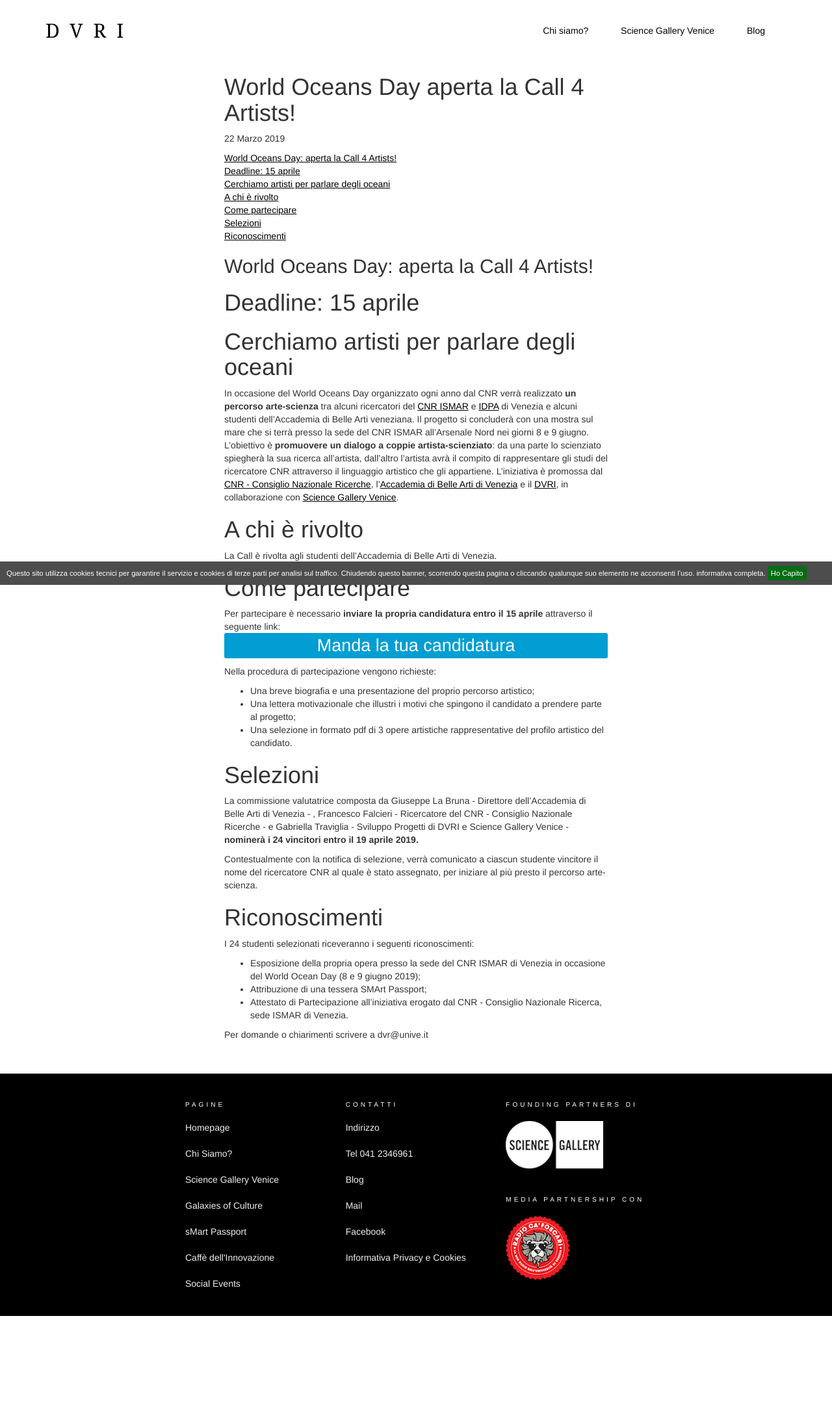
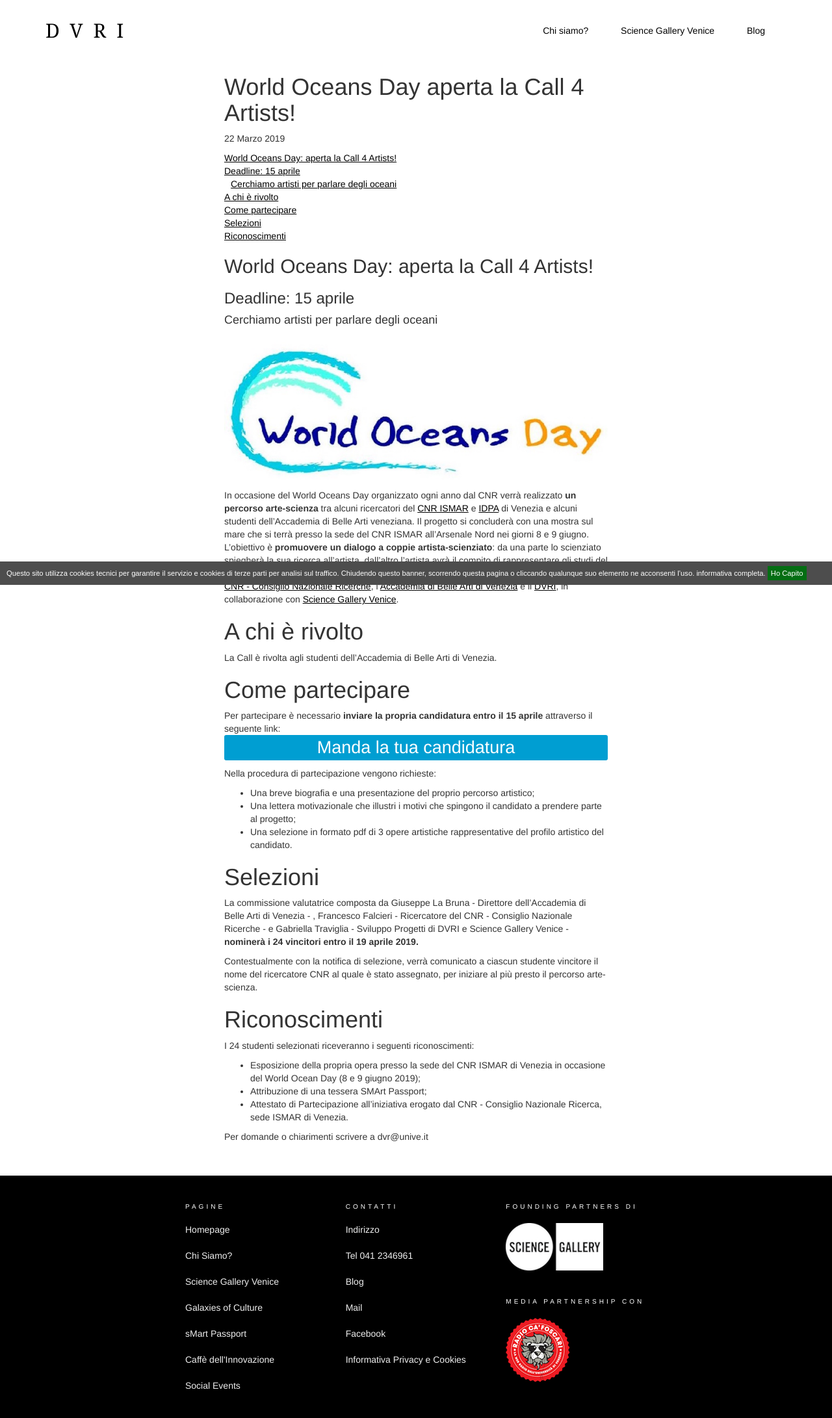
Before and after one commit to simonini/dvri-j-theme, a Jekyll site: the page built from _posts/2019-03-22-WorldOceanDay_call4artists.md, in a window 1280 px wide. Shown: the whole page at 65% size. Built offline with Jekyll 4.4.1, drawn with Linux system fonts in a browser that asks for light colours; comment, search, counter and statistics services are not loaded; the table of contents is made by our own code; before the commit the page ends 2025 px from its top, so only the background shows below that.

Commit message:
Update 2019-03-22-WorldOceanDay_call4artists.md

```diff
--- a/_posts/2019-03-22-WorldOceanDay_call4artists.md
+++ b/_posts/2019-03-22-WorldOceanDay_call4artists.md
@@ -5,9 +5,11 @@
 toc: true
 ---
 ## World Oceans Day: aperta la Call 4 Artists!
-# Deadline: 15 aprile
-
-# Cerchiamo artisti per parlare degli oceani
+### Deadline: 15 aprile
+#### Cerchiamo artisti per parlare degli oceani
+<div style="text-align:center">
+  <img src="{{ site.baseurl }}/assets/progetti/caffe/wod.jpg" alt="world ocean day - 2019" />
+</div>
 In occasione del World Oceans Day organizzato ogni anno dal CNR verrà realizzato **un percorso arte-scienza** tra alcuni ricercatori del [CNR ISMAR](http://www.ismar.cnr.it/) e [IDPA](http://www.idpa.cnr.it/) di Venezia e alcuni studenti dell'Accademia di Belle Arti veneziana.
 Il progetto si concluderà con una mostra sul mare che si terrà presso la sede del CNR ISMAR all'Arsenale Nord nei giorni 8 e 9 giugno.
 L'obiettivo è **promuovere un dialogo a coppie artista-scienziato**: da una parte lo scienziato spiegherà la sua ricerca all'artista, dall'altro l'artista avrà il compito di rappresentare gli studi del ricercatore CNR attraverso il linguaggio artistico che gli appartiene.
```
